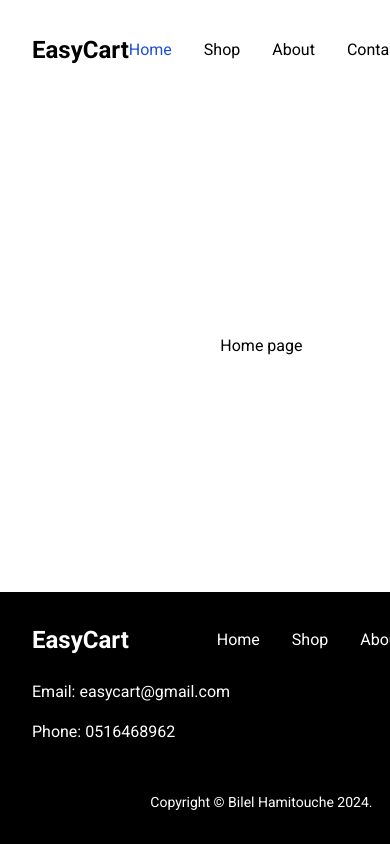
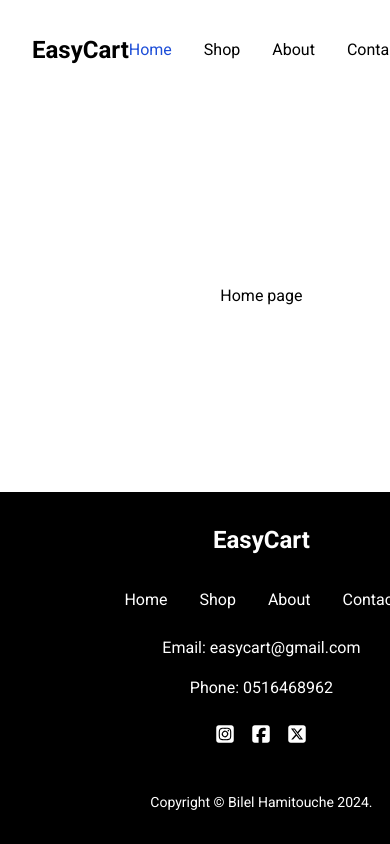
Before and after one commit to bilelhamitouche/EasyCart, a React (Vite) app: page / in a window 390 px wide. Shown: the top 844 px of the page. Built offline with nearby package versions, Linux system fonts and the light colour scheme.

Commit message:
make the footer responsive

```diff
--- a/src/components/Footer.jsx
+++ b/src/components/Footer.jsx
@@ -8,7 +8,7 @@ import {
 function Footer() {
   return (
     <footer className="flex flex-col gap-6 justify-center items-center p-8 text-white bg-black">
-      <div className="flex justify-between items-center w-full">
+      <div className="flex flex-col gap-8 justify-between items-center w-full sm:flex-row">
         <Link
           to="/"
           className="text-2xl font-bold">
@@ -21,8 +21,8 @@ function Footer() {
           <Link to="/contact">Contact</Link>
         </nav>
       </div>
-      <div className="flex gap-6 justify-between items-center w-full">
-        <div className="flex flex-col gap-4 justify-center items-start">
+      <div className="flex flex-col gap-6 justify-between items-center w-full sm:flex-row">
+        <div className="flex flex-col gap-4 justify-center items-center sm:items-start">
           <span>Email: easycart@gmail.com</span>
           <span>Phone: 0516468962</span>
         </div>
```
